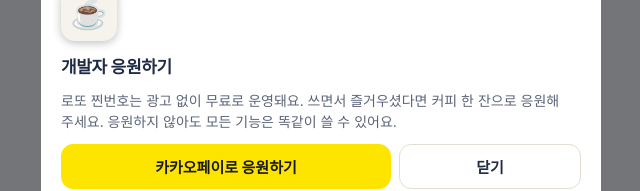
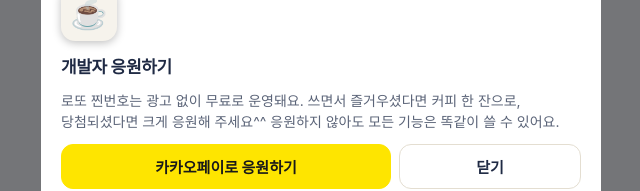
Before and after one commit to LimJin1009/Lotto, a React (Vite) app: page /stats in a window 1280 px wide. Both pictures are taken after a click on the button "☕ 개발자 응원하기". Shown: the part 1124-1315 px from the top of the page, without its empty margins (319-959 px from the left). Built offline with nearby package versions, Linux system fonts and the light colour scheme; no server answers; a web font is replaced by a local one.

Commit message:
응원 문구: 당첨되셨다면 크게 응원해 주세요^^ / 시간에 따라 실패하던 서버 테스트 고침
Co-Authored-By: Claude Opus 5.5 <noreply@anthropic.com>

```diff
--- a/src/components/SupportButton.tsx
+++ b/src/components/SupportButton.tsx
@@ -2,7 +2,7 @@ import { useEffect, useState } from 'react';
 import { createPortal } from 'react-dom';
 import { SUPPORT_KAKAOPAY_URL } from '../lib/config';
 
-/** 화면 맨 아래 "개발자 응원하기". 번호·당첨·후기와는 연결하지 않는 순수한 자발적 응원 */
+/** 화면 맨 아래 "개발자 응원하기". 자발적 응원만 받는다 (응원 여부와 기능은 상관없음) */
 export function SupportButton() {
   const [open, setOpen] = useState(false);
 
@@ -27,7 +27,7 @@ export function SupportButton() {
               </div>
               <h2 id="support-title">개발자 응원하기</h2>
               <p className="muted-text">
-                로또 찐번호는 광고 없이 무료로 운영돼요. 쓰면서 즐거우셨다면 커피 한 잔으로 응원해 주세요. 응원하지 않아도 모든 기능은 똑같이 쓸 수 있어요.
+                로또 찐번호는 광고 없이 무료로 운영돼요. 쓰면서 즐거우셨다면 커피 한 잔으로, 당첨되셨다면 크게 응원해 주세요^^ 응원하지 않아도 모든 기능은 똑같이 쓸 수 있어요.
               </p>
               <div className="sheet-actions">
                 <a className="btn btn-kakaopay" href={SUPPORT_KAKAOPAY_URL} target="_blank" rel="noopener noreferrer">
--- a/worker/src/reviews.mjs
+++ b/worker/src/reviews.mjs
@@ -144,7 +144,7 @@ export async function listReviews(db, rank = 'all', offset = 0) {
   const where = rank === 'top' ? 'AND rank <= 3' : ['4', '5'].includes(String(rank)) ? `AND rank = ${Number(rank)}` : '';
   const off = Math.max(0, Math.min(Number(offset) || 0, 100000));
   const { results } = await db
-    .prepare(`SELECT * FROM reviews WHERE hidden = 0 ${where} ORDER BY created_at DESC LIMIT ? OFFSET ?`)
+    .prepare(`SELECT * FROM reviews WHERE hidden = 0 ${where} ORDER BY created_at DESC, rowid DESC LIMIT ? OFFSET ?`)
     .bind(PAGE_SIZE, off)
     .all();
   return results.map(toReview);
```
Also changed, not shown: 2 other files (tests, documents, lock files or other folders).
